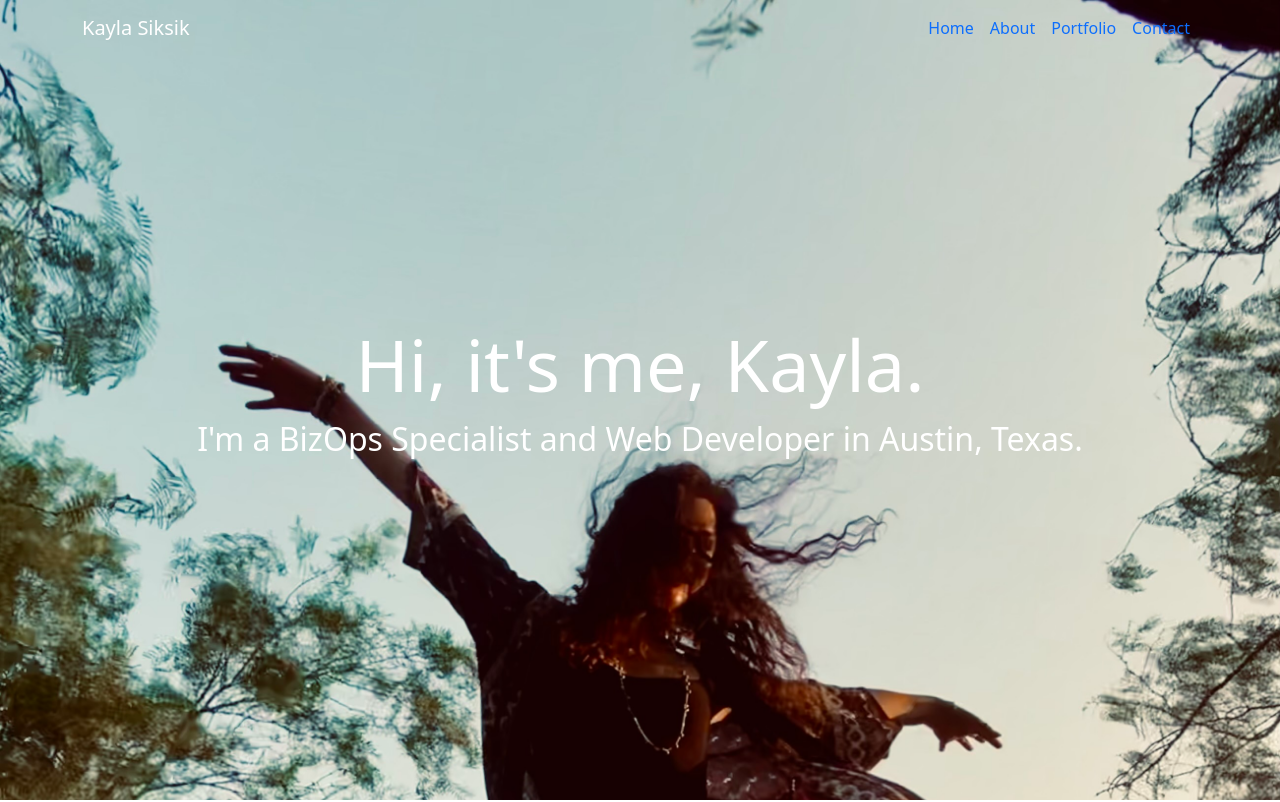
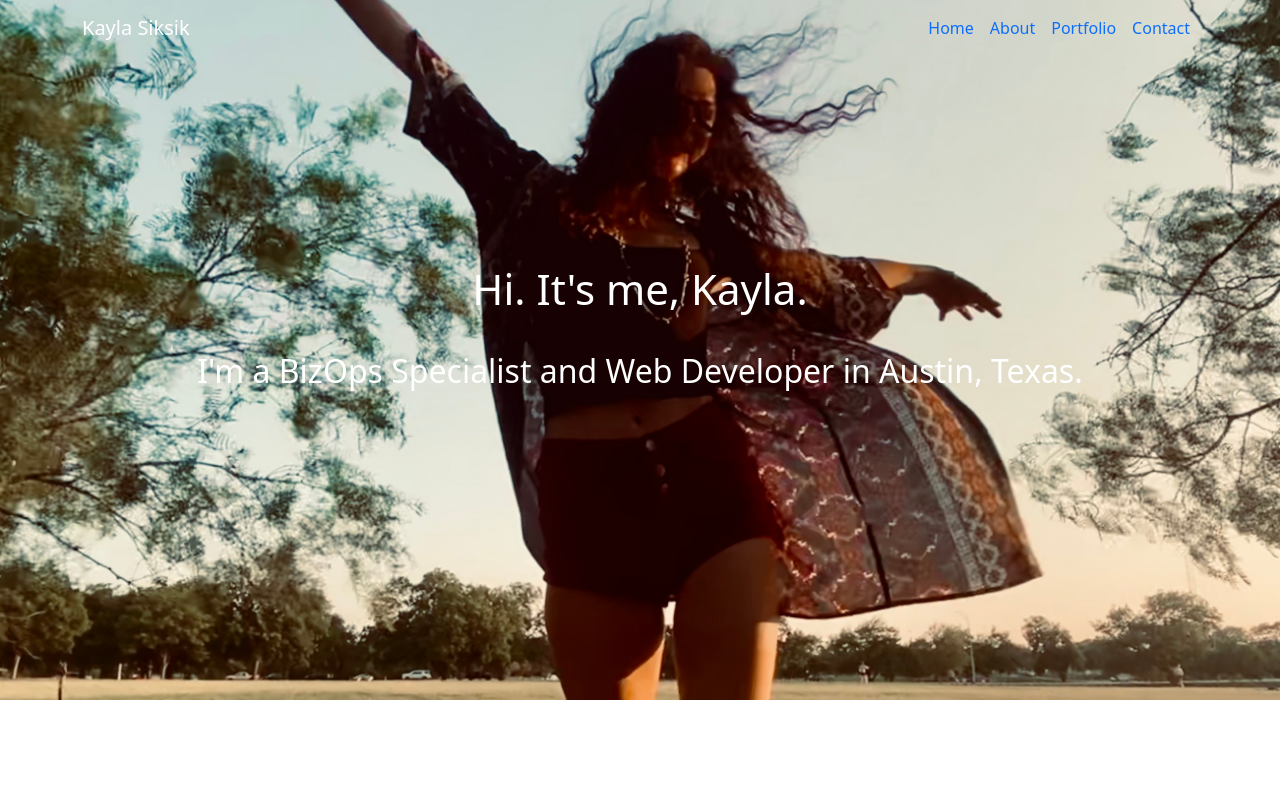
Before and after one commit to kaylasiksik/portfolio, a plain HTML site: page index.html in a window 1280 px wide. Shown: the top 802 px of the page. Drawn offline with nearby package versions, Linux system fonts and the light colour scheme; files whose address does not match are found by name.

Commit message:
pushing updaates

```diff
--- a/assets/css/style.css
+++ b/assets/css/style.css
@@ -14,14 +14,23 @@
 
 /* HERO IMAGE */
 .bgimage {
-    height:100vh;
     background: url('assets/images/heroImage.jpeg');
-    background-size:cover;
-    position:relative;
-}
+    background-size:  cover;
+    background-color: #cccccc;
+    height: 700px;
+    background-position: center;
+    background-repeat: no-repeat;
+    position: relative;
+  }
 /* HERO TEXT*/
 .hero_title {
-    font-size: 4.5rem;
+    text-align: center;
+    position: relative;
+    top: 50%;
+    left: 50%;
+    transform: translate(-50%, -50%);
+    font-size: 42px;
+    color: white;
 }
 .hero_desc {
     font-size: 2rem;
--- a/index.html
+++ b/index.html
@@ -51,8 +51,8 @@
             <div class="container-fluid">
                 <div class="row">
                 <div class="col-lg-12 col-md-12 col-sm-12 col-xs-12 hero-text">
-                    <h2 class="hero_title">Hi, it's me, Kayla.</h2>
-                    <p class="hero_desc">I'm a BizOps Specialist and Web Developer in Austin, Texas.</p>
+                    <h2 class="hero_title">Hi. It's me, Kayla.</h2>
+                    <p class="hero_desc">I'm a BizOps  Specialist and Web Developer in Austin, Texas.</p>
                 </div>
                 </div>
             </div>
```
